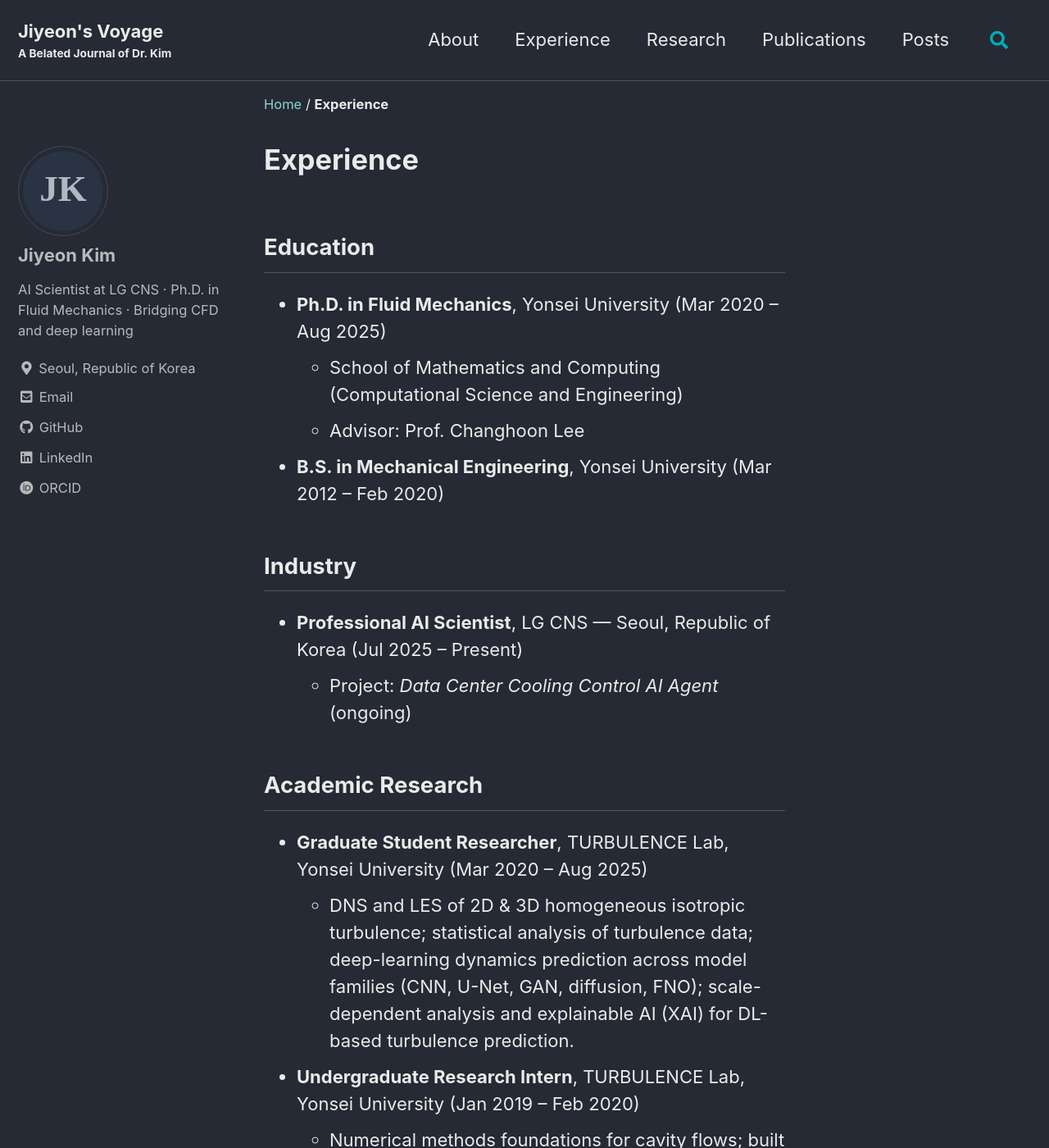
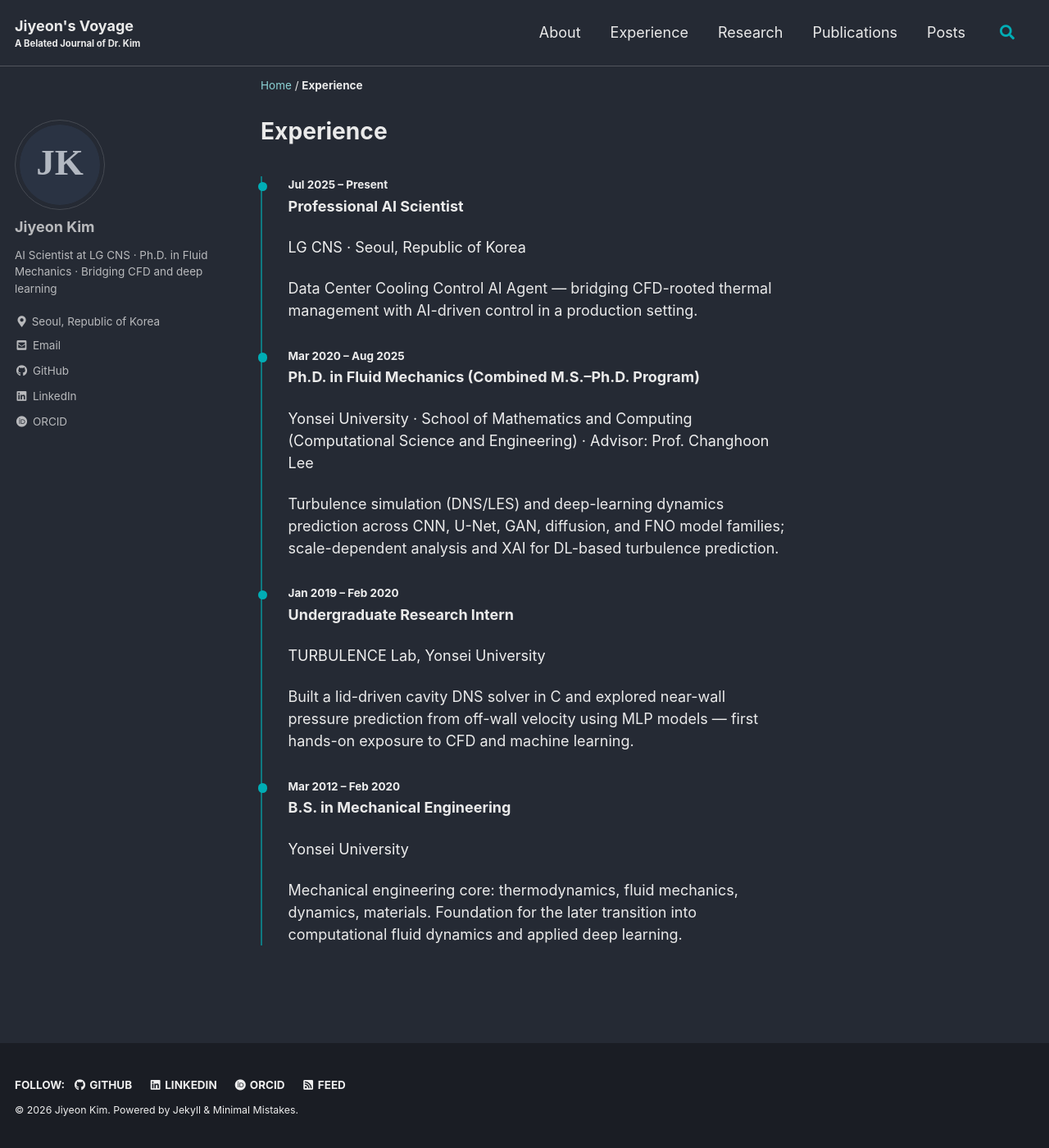
Before and after one commit to jiyeon914/jiyeon914.github.io, a Jekyll site: the page built from _pages/experience.md, in a window 1280 px wide and 1400 px high. Shown: the whole window at 82% size. Built offline with Jekyll 4.4.1, drawn with Linux system fonts in a browser that asks for light colours; cached includes are drawn as plain includes; some of the changed text lies outside the part shown.

Commit message:
site: shrink body font, widen content, restructure Experience timeline
Layout tweaks that the user requested for readability and density.

assets/css/main.scss
- Override $max-width to 2300px (~1.8× of theme default 1280px). Wider
  content column at the x-large breakpoint, particularly useful for the
  long publications list and timeline entries.
- Override the html font-size cascade to ~80% of the theme defaults
  (13/14/16/18 px across the medium/large/x-large breakpoints).
  The theme's _reset.scss hardcodes these values and does not consume
  $doc-font-size, so a variable override has no effect — we rewrite the
  cascade after the theme imports.
- Add CSS for a vertical timeline component (.timeline, .timeline-entry,
  .timeline-date, .timeline-title, .timeline-org, .timeline-body).
  Scoped to the Experience page for now but reusable.

_pages/experience.md
- Rework as a single vertical timeline of four entries in reverse
  chronological order: LG CNS (current) → Ph.D. (combined M.S.–Ph.D.)
  → Undergraduate Research Intern → B.S. Mechanical Engineering.
- Drop the previous Academic Research and Teaching sections per the
  user's request. Keep one or two sentences per entry; the page now
  reads as a career arc rather than a CV transcription.

Co-Authored-By: Claude Opus 4.7 (1M context) <noreply@anthropic.com>

```diff
--- a/_pages/experience.md
+++ b/_pages/experience.md
@@ -3,28 +3,34 @@ title: "Experience"
 permalink: /experience/
 ---
 
-## Education
+<div class="timeline">
 
-- **Ph.D. in Fluid Mechanics**, Yonsei University (Mar 2020 – Aug 2025)
-  - School of Mathematics and Computing (Computational Science and Engineering)
-  - Advisor: Prof. Changhoon Lee
-- **B.S. in Mechanical Engineering**, Yonsei University (Mar 2012 – Feb 2020)
+  <div class="timeline-entry">
+    <span class="timeline-date">Jul 2025 – Present</span>
+    <p class="timeline-title">Professional AI Scientist</p>
+    <p class="timeline-org">LG CNS · Seoul, Republic of Korea</p>
+    <p class="timeline-body">Data Center Cooling Control AI Agent — bridging CFD-rooted thermal management with AI-driven control in a production setting.</p>
+  </div>
 
-## Industry
+  <div class="timeline-entry">
+    <span class="timeline-date">Mar 2020 – Aug 2025</span>
+    <p class="timeline-title">Ph.D. in Fluid Mechanics (Combined M.S.–Ph.D. Program)</p>
+    <p class="timeline-org">Yonsei University · School of Mathematics and Computing (Computational Science and Engineering) · Advisor: Prof. Changhoon Lee</p>
+    <p class="timeline-body">Turbulence simulation (DNS/LES) and deep-learning dynamics prediction across CNN, U-Net, GAN, diffusion, and FNO model families; scale-dependent analysis and XAI for DL-based turbulence prediction.</p>
+  </div>
 
-- **Professional AI Scientist**, LG CNS — Seoul, Republic of Korea (Jul 2025 – Present)
-  - Project: *Data Center Cooling Control AI Agent* (ongoing)
+  <div class="timeline-entry">
+    <span class="timeline-date">Jan 2019 – Feb 2020</span>
+    <p class="timeline-title">Undergraduate Research Intern</p>
+    <p class="timeline-org">TURBULENCE Lab, Yonsei University</p>
+    <p class="timeline-body">Built a lid-driven cavity DNS solver in C and explored near-wall pressure prediction from off-wall velocity using MLP models — first hands-on exposure to CFD and machine learning.</p>
+  </div>
 
-## Academic Research
+  <div class="timeline-entry">
+    <span class="timeline-date">Mar 2012 – Feb 2020</span>
+    <p class="timeline-title">B.S. in Mechanical Engineering</p>
+    <p class="timeline-org">Yonsei University</p>
+    <p class="timeline-body">Mechanical engineering core: thermodynamics, fluid mechanics, dynamics, materials. Foundation for the later transition into computational fluid dynamics and applied deep learning.</p>
+  </div>
 
-- **Graduate Student Researcher**, TURBULENCE Lab, Yonsei University (Mar 2020 – Aug 2025)
-  - DNS and LES of 2D & 3D homogeneous isotropic turbulence; statistical analysis of turbulence data; deep-learning dynamics prediction across model families (CNN, U-Net, GAN, diffusion, FNO); scale-dependent analysis and explainable AI (XAI) for DL-based turbulence prediction.
-- **Undergraduate Research Intern**, TURBULENCE Lab, Yonsei University (Jan 2019 – Feb 2020)
-  - Numerical methods foundations for cavity flows; built a lid-driven cavity DNS solver in C; near-wall pressure prediction from off-wall velocity using MLP models.
-
-## Teaching
-
-- **Instructor**, CSE Undergraduate Research Program — CFD team (Summer/Winter 2022, Summer/Winter 2023)
-- **Teaching Assistant**, Yonsei University
-  - MEU3009: Undergraduate Research (Winter 2022)
-  - MEU4400: Independent Study (Spring 2024, Fall 2024)
+</div>
--- a/assets/css/main.scss
+++ b/assets/css/main.scss
@@ -5,5 +5,73 @@ search: false
 
 @charset "utf-8";
 
+// Variable overrides for the theme. Must come BEFORE the imports because
+// the theme declares variables with `!default`.
+$max-width: 2300px;      // ~1.8x of theme default 1280px — wider content column
+
 @import "minimal-mistakes/skins/{{ site.minimal_mistakes_skin | default: 'default' }}"; // skin
 @import "minimal-mistakes"; // main partials
+
+// Body font-size override. The theme's _reset.scss hardcodes `html { font-size: 16px; }`
+// (with 18/20/22 at the medium/large/x-large breakpoints) and does not consume
+// `$doc-font-size`, so a variable override would have no effect. We rewrite the
+// cascade here at ~80% of the theme defaults for denser body text.
+html {
+  font-size: 13px;
+  @include breakpoint($medium)  { font-size: 14px; }
+  @include breakpoint($large)   { font-size: 16px; }
+  @include breakpoint($x-large) { font-size: 18px; }
+}
+
+// Vertical timeline used by the Experience page.
+.timeline {
+  position: relative;
+  margin: 1.5em 0;
+  padding-left: 1.75em;
+  border-left: 2px solid mix($primary-color, $background-color, 60%);
+}
+
+.timeline-entry {
+  position: relative;
+  margin-bottom: 1.75em;
+
+  &:last-child {
+    margin-bottom: 0;
+  }
+
+  &::before {
+    content: "";
+    position: absolute;
+    left: -2.05em;
+    top: 0.35em;
+    width: 0.65em;
+    height: 0.65em;
+    background-color: $primary-color;
+    border-radius: 50%;
+  }
+}
+
+.timeline-date {
+  display: block;
+  font-size: $type-size-6;
+  font-weight: bold;
+  color: $muted-text-color;
+  margin-bottom: 0.15em;
+}
+
+.timeline-title {
+  font-size: $type-size-5;
+  font-weight: bold;
+  margin: 0 0 0.1em 0;
+}
+
+.timeline-org {
+  font-size: $type-size-6;
+  color: $muted-text-color;
+  margin: 0 0 0.4em 0;
+}
+
+.timeline-body {
+  font-size: $type-size-6;
+  margin: 0;
+}
```
